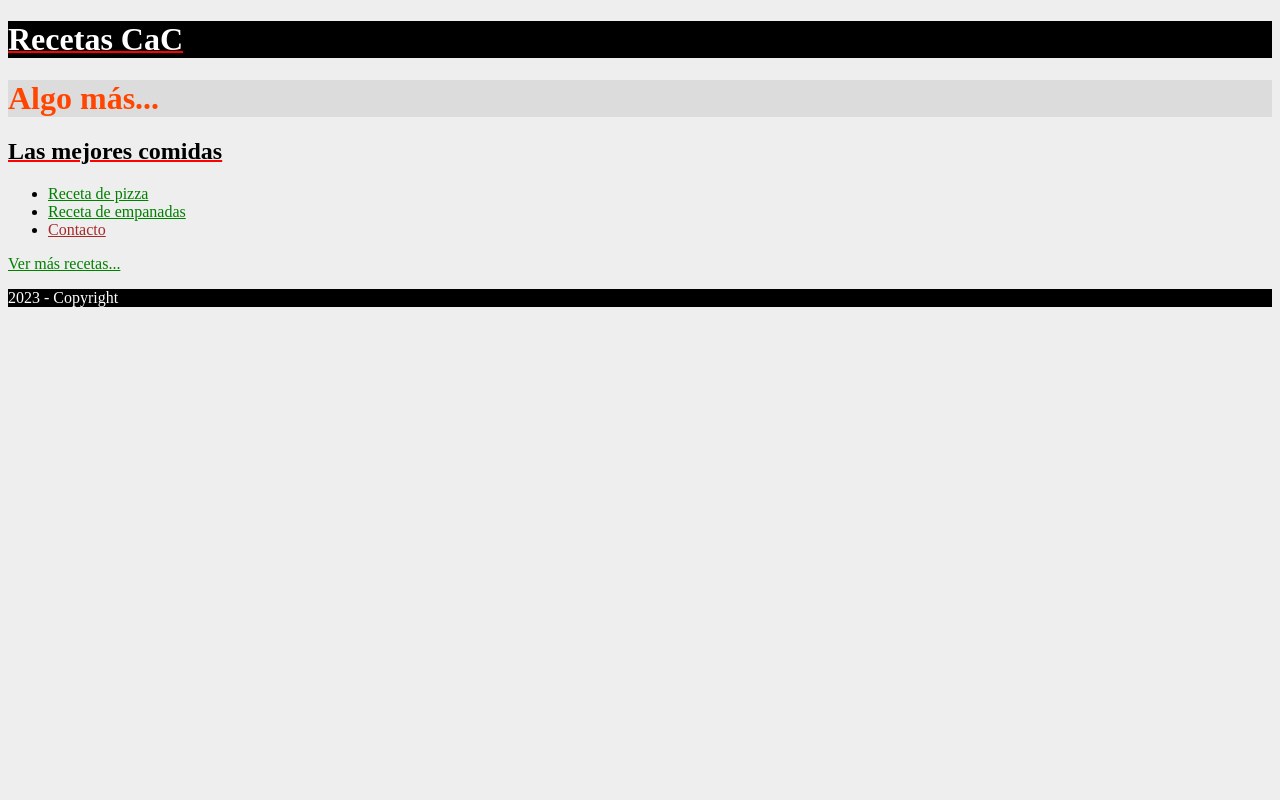
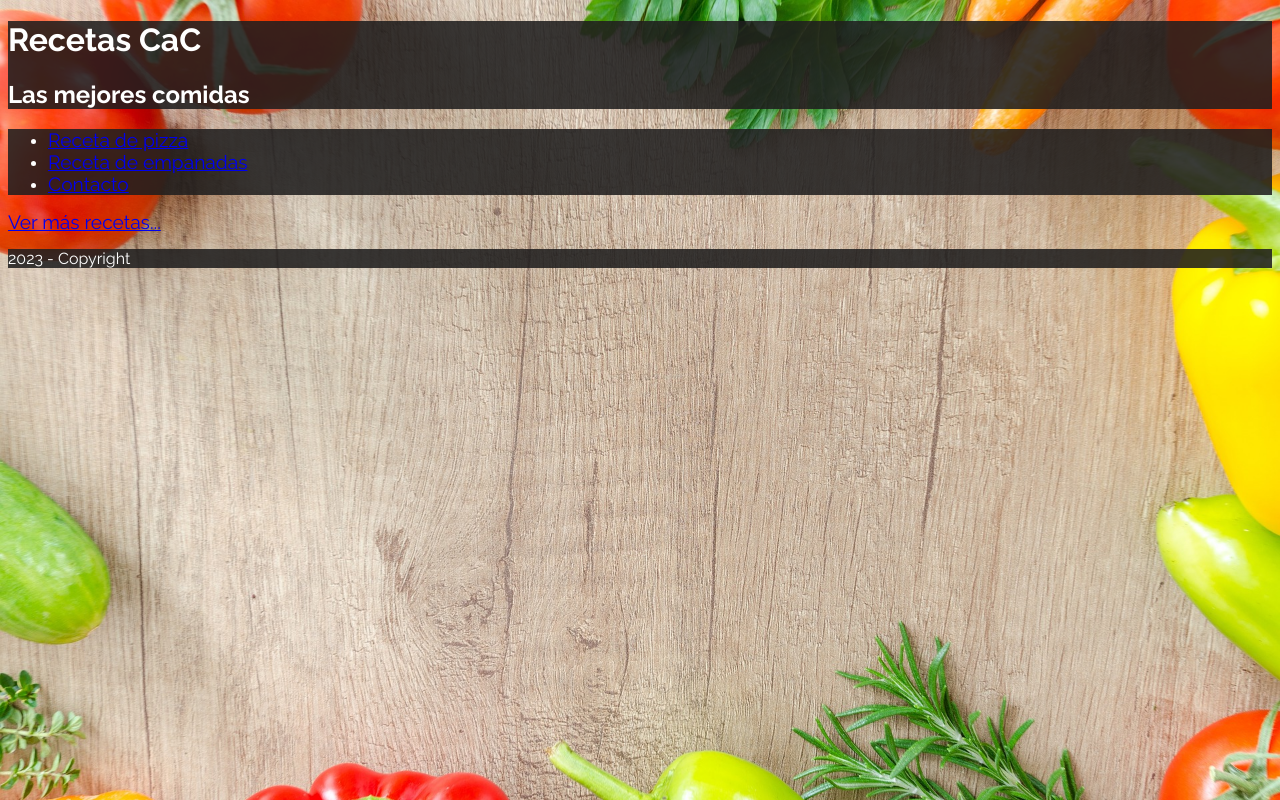
Before and after one commit to CaC2023c2-FullStackPython-23520/recetas-cac, a plain HTML site: page index.html in a window 1280 px wide. Drawn offline with Linux system fonts and the light colour scheme.

Commit message:
Clase 2 de CSS

```diff
--- a/css/styles.css
+++ b/css/styles.css
@@ -1,32 +1,40 @@
-/* Selector por etiqueta */
-h1 {
-    color: orangered;
-    background: gainsboro;
+@import url('https://fonts.googleapis.com/css2?family=Raleway:ital,wght@0,400;0,700;1,400&display=swap');
+
+body {
+    /*
+    background-color: #fff;
+    background-image: url("../img/empanadas.jpg");
+    background-repeat: no-repeat;
+    background-size: cover;
+    background-attachment: fixed;
+    */
+
+    background: #fff url("../img/fondo.jpg") no-repeat fixed;
+    background-size: cover;
+    color: white;
+    font-family: 'Raleway', Arial, Helvetica, sans-serif;
 }
 
-p {
-    color: orangered;
+html {
+    font-size: 16px;
+}
+
+header {
+    font-size: 30px;
+}
+
+h1 {
+    font-size: 2rem;
+}
+
+h2 {
+    font-size: 1.5rem;
 }
 
 a {
-    color: green;
+    font-size: 1.2rem;
 }
 
-/* Selector por ID */
-#enlaceDeContacto {
-    color: brown;
+header, nav, footer {
+    background-color: rgba(32, 30, 30, 0.871);
 }
-
-/* Selector por clase */
-.oscuro {
-    background: black;
-    color: white;
-}
-
-.subrayado {
-    text-decoration: underline 2px red;
-}
-
-body {
-    background: #eee;
-}
--- a/index.html
+++ b/index.html
@@ -12,7 +12,6 @@
 <body>
     <header>
         <h1 class="oscuro subrayado">Recetas CaC</h1>
-        <h1>Algo más...</h1>
         <h2 class="subrayado">Las mejores comidas</h2>
     </header>
     <nav>
```
Also changed, not shown: img/fondo.jpg (added).
